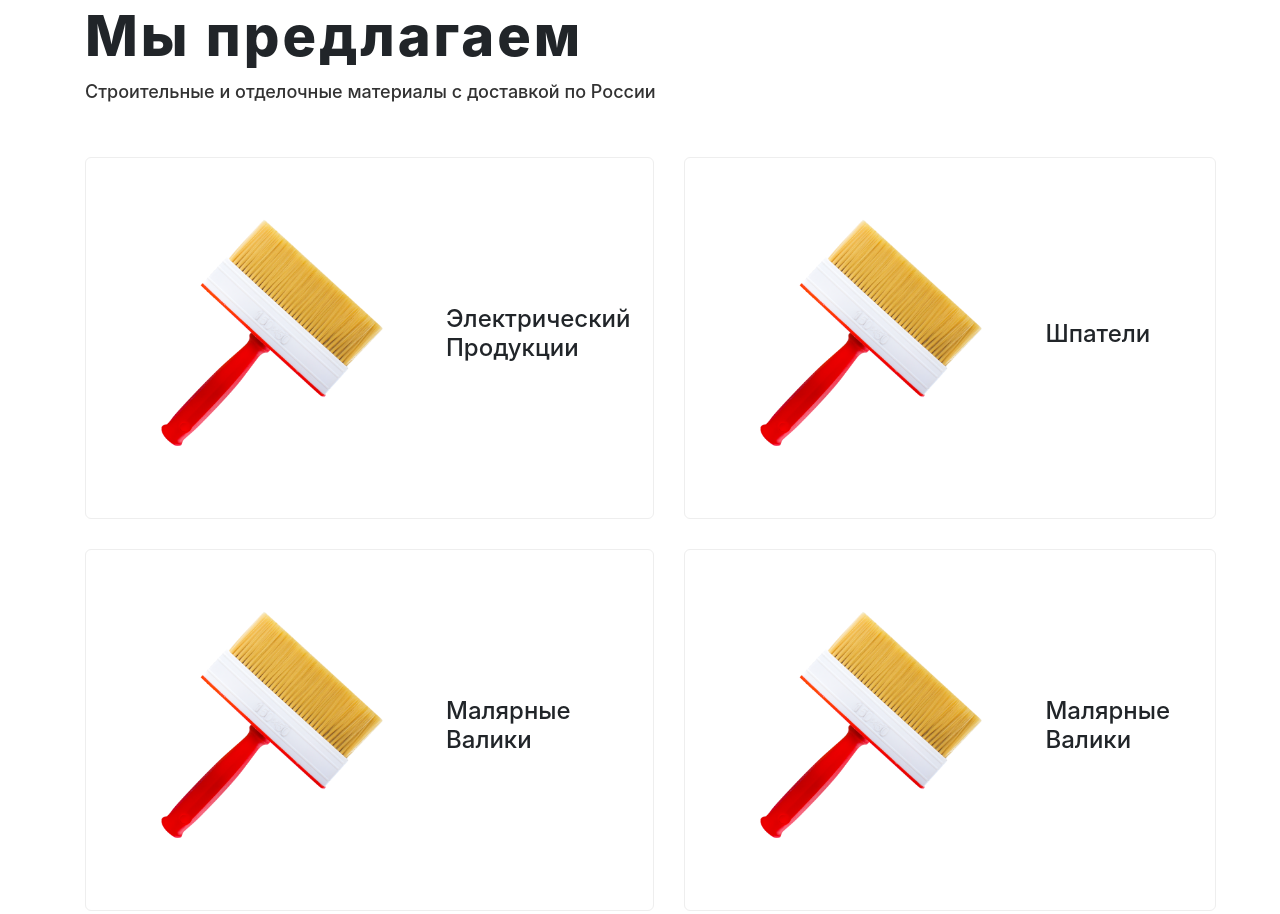
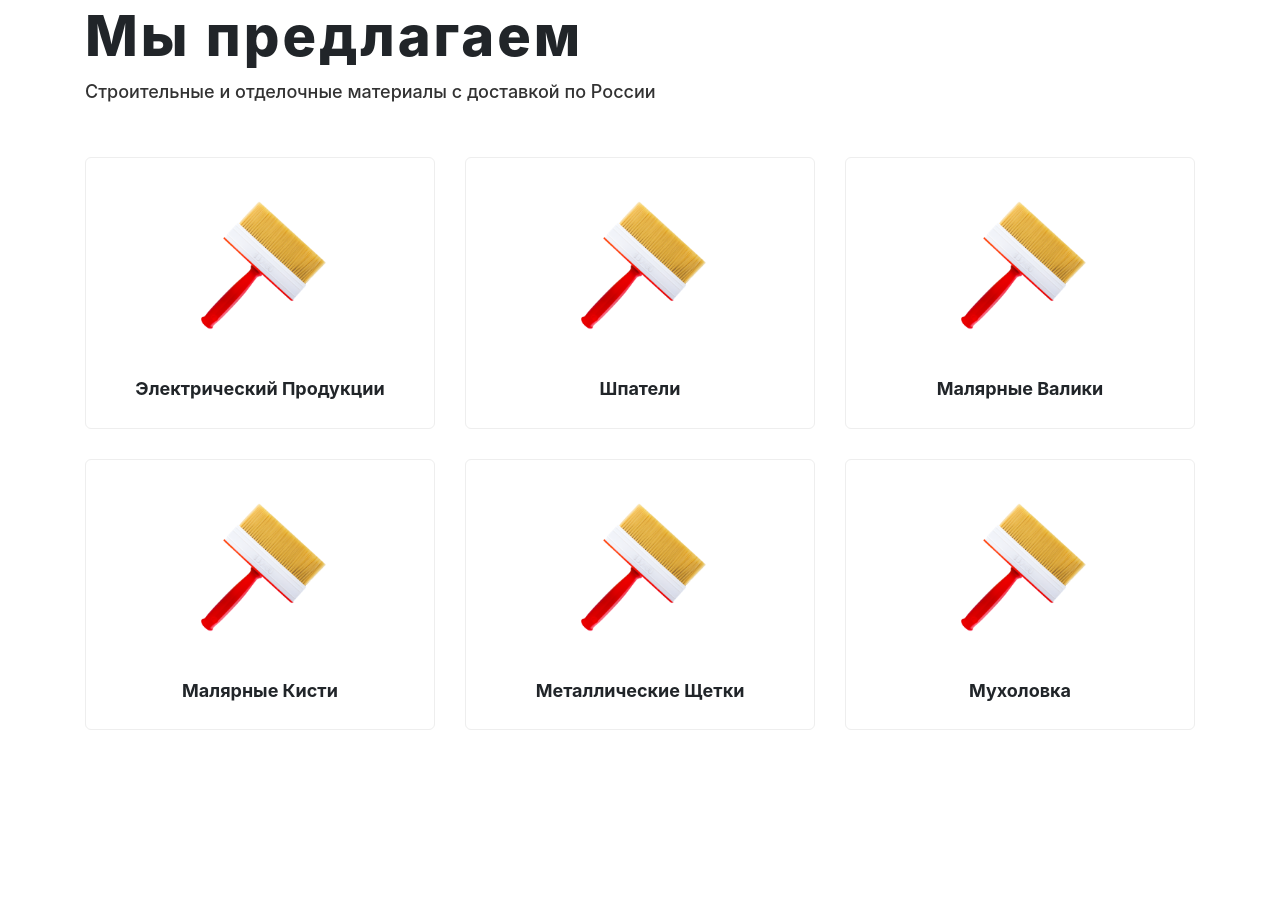
Before and after one commit to EErjan/araks, a website: page index.html in a window 1280 px wide. Shown: the part 766-1680 px from the top of the page. After the commit the page ends 1566 px from the top, so only its background shows below. Drawn offline with nearby package versions, Linux system fonts and the light colour scheme.

Commit message:
update home page

```diff
--- a/index.html
+++ b/index.html
@@ -172,7 +172,7 @@
                 </div>
 
                 <div class="product__category-content">
-                    <h4>Малярные Валики</h4>
+                    <h4>Малярные Кисти</h4>
                 </div>
             </div>
 
--- a/scss/_base.scss
+++ b/scss/_base.scss
@@ -295,7 +295,7 @@
 .product__category {
   width: 100%;
   display: grid;
-  grid-template-columns: 1fr 1fr;
+  grid-template-columns: 1fr 1fr 1fr;
   grid-gap: 30px;
 
   &-item {
@@ -304,6 +304,8 @@
     border-radius: 6px;
     display: flex;
     align-items: center;
+    justify-content: center;
+    flex-direction: column;
     gap: 20px;
 
     &:hover {
@@ -312,11 +314,13 @@
 
   &-photo {
     position: relative;
+    margin-left: auto;
+    margin-right: auto;
 
     img {
       position: relative;
       z-index: 1;
-      width: 320px;
+      width: 180px;
       height: auto;
       object-fit: contain;
     }
@@ -325,5 +329,10 @@
   &-content {
     min-width: 150px;
 
+    h4 {
+      font-size: 18px;
+      font-weight: 700;
+      text-align: center;
+    }
   }
 }
```
Also changed, not shown: css/main.css, 1 other file.
